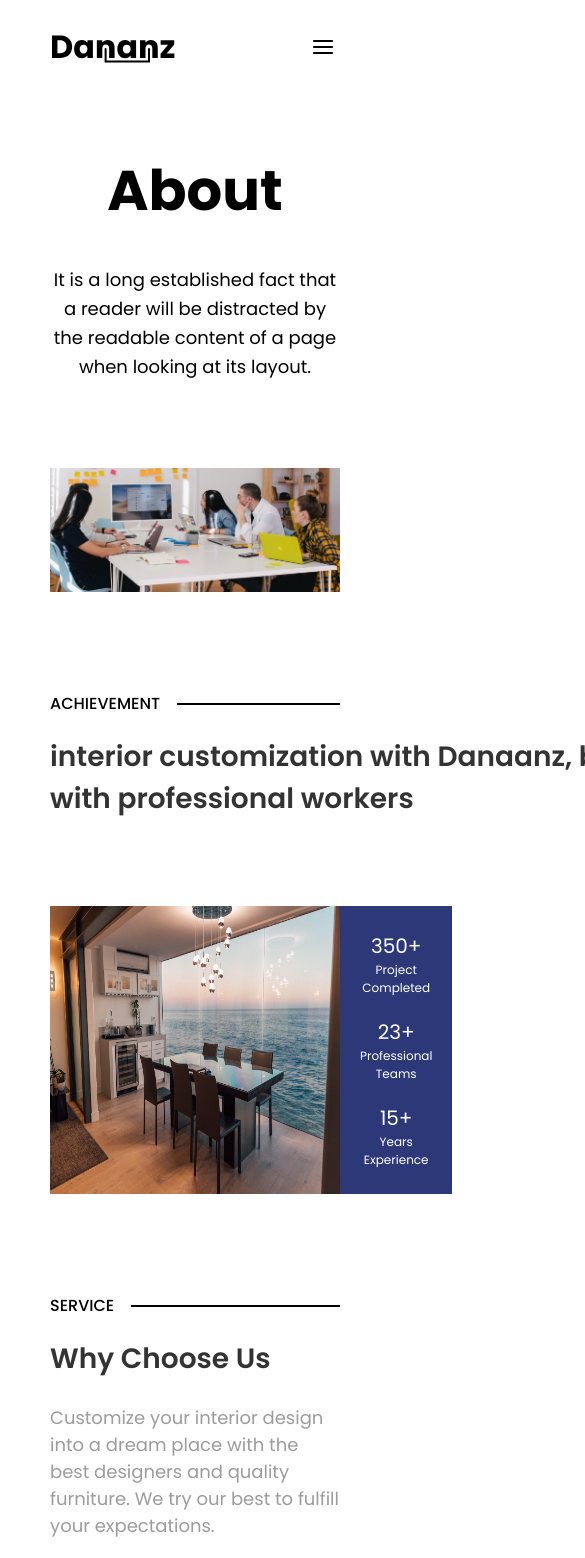
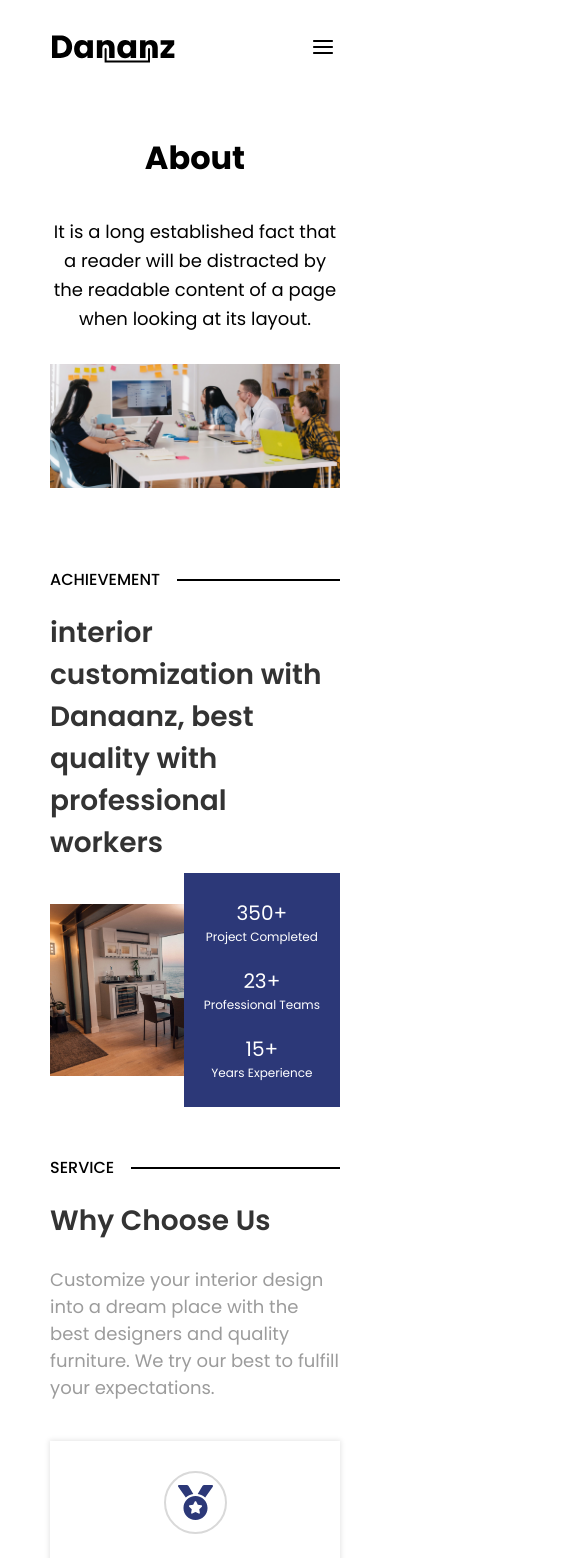
Before and after one commit to OksanaKuzich/dananz, a Next.js app: page /about in a window 390 px wide. Shown: the top 1558 px of the page, 585 px wide, since content can reach past the window. Built offline with nearby package versions, Linux system fonts and the light colour scheme.

Commit message:
added a responsive design for an about page

```diff
--- a/app/components/Table/Table.js
+++ b/app/components/Table/Table.js
@@ -2,7 +2,7 @@ import { heroData } from "./data";
 
 const Table = () => {
   return (
-    <ul className="flex flex-col justify-center items-center text-center gap-[20px] md:gap-[35px] lg:gap-[57px] px-[20px] lg:px-[48px] py-[25px] lg:py-[40px] bg-primary-100 text-16 text-white">
+    <ul className="flex flex-col justify-center items-center text-center gap-[20px] md:gap-[35px] lg:gap-[57px] px-[20px] lg:px-[48px] py-[25px] lg:py-[40px] xl:h-[525px] bg-primary-100 text-16 text-white">
       {heroData.map(({ number, text }, idx) => (
         <li key={"table" + idx}>
           <p className="text-20 md:text-28 lg:text-48 xl:text-52">{number}</p>
--- a/app/components/blocks/Achievement/Achievement.js
+++ b/app/components/blocks/Achievement/Achievement.js
@@ -6,19 +6,21 @@ import achivImg from "../../../../public/achievement.jpg";
 
 const Achievement = () => {
   return (
-    <section className="py-[50px]">
+    <section className="py-[40px] md:py-[50px]">
       <div className="container">
         <Title
           name="ACHIEVEMENT"
           title="interior customization with Danaanz, best quality with professional workers"
-          titWidth="738px"
+          titWidth="lg:w-[738px]"
         />
-        <div className="flex flex-row justify-between mt-[86px]">
+        <div className="relative flex flex-row justify-between mt-[40px] md:mt-[86px]">
           <Image
             src={achivImg}
             alt="The interior of the dining room with a view of the sea"
           />
-          <Table />
+          <div className="absolute xl:relative right-0 top-2/4 -translate-y-2/4 xl:translate-y-0">
+            <Table />
+          </div>
         </div>
       </div>
     </section>
--- a/app/components/blocks/Hero/Hero.js
+++ b/app/components/blocks/Hero/Hero.js
@@ -3,9 +3,9 @@ import Table from "../../Table/Table";
 
 const Hero = ({ title, text, image = false, alt = false }) => {
   return (
-    <section className="pt-[58px] pb-[50px]">
+    <section className="py-[40px] md:pt-[58px] md:pb-[50px]">
       <div className="container">
-        <h1 className="text-[56px]/[1.393] font-bold text-black-100 text-center mb-[36px]">
+        <h1 className="text-32 md:text-56/[1.393] font-bold text-black-100 text-center mb-[36px]">
           {title}
         </h1>
         <p className="text-black-100 leading-[1.611] max-w-[520px] mx-auto text-center">
@@ -17,7 +17,7 @@ const Hero = ({ title, text, image = false, alt = false }) => {
             width={1200}
             height={513}
             alt={alt}
-            className="mt-[86px]"
+            className="mt-[30px] md:mt-[86px]"
           />
         )}
       </div>
--- a/app/components/blocks/Hero/MainHero.js
+++ b/app/components/blocks/Hero/MainHero.js
@@ -6,7 +6,7 @@ const MainHero = () => {
   let year = new Date().getFullYear();
 
   return (
-    <section className="pt-[58px] pb-[40px] md:pb-[80px]">
+    <section className="py-[40px] md:pt-[58px] md:pb-[80px]">
       <div className="container relative">
         <div className="relative mb-[46px]">
           <h1 className="text-36 lg:text-60 xl:text-72/[1.402] font-bold text-black-50 max-w-[680px]">
--- a/app/components/blocks/Service/ServicesList.js
+++ b/app/components/blocks/Service/ServicesList.js
@@ -3,7 +3,7 @@ import { serviceData, servicesListData } from "./data";
 
 const ServicesList = () => {
   return (
-    <section className="pt-[50px] pb-[100px]">
+    <section className="py-[40px] md:pt-[50px] md:pb-[100px]">
       <div className="container">
         <Title
           name="SERVICE"
@@ -11,7 +11,7 @@ const ServicesList = () => {
           subtitle="Customize your interior design into a dream place with the best designers and quality furniture. We try our best to fulfill your expectations."
           subWidth="471px"
         />
-        <ul className="flex flex-row gap-[18px] justify-between mt-[40px]">
+        <ul className="flex flex-col lg:flex-row gap-[18px] justify-between mt-[40px]">
           {servicesListData.map(({ name, text, icon: Icon }, idx) => (
             <li
               key={"servlist" + idx}
--- a/tailwind.config.js
+++ b/tailwind.config.js
@@ -24,6 +24,7 @@ module.exports = {
       36: "36px",
       48: "48px",
       52: "52px",
+      56: "56px",
       60: "60px",
       72: "72px",
     },
```
